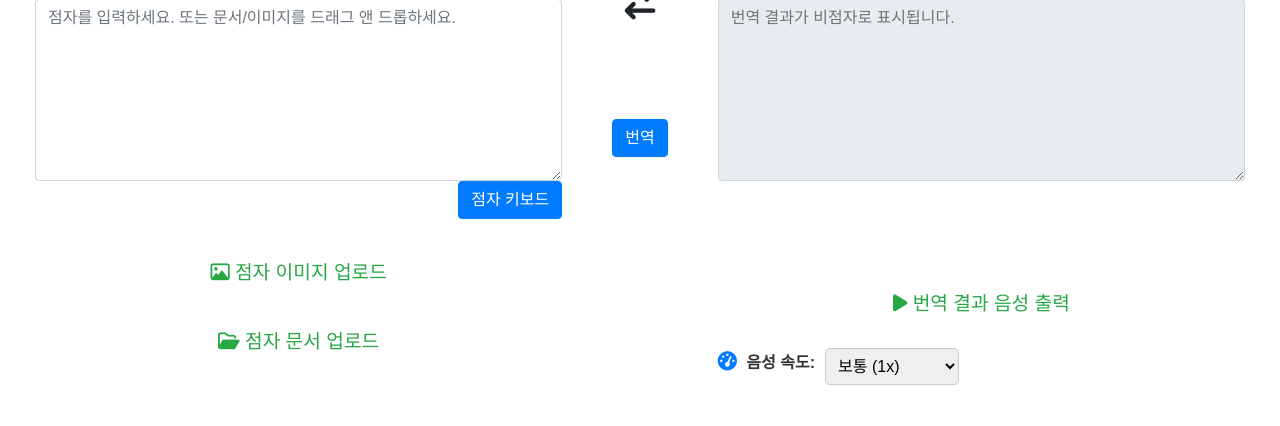
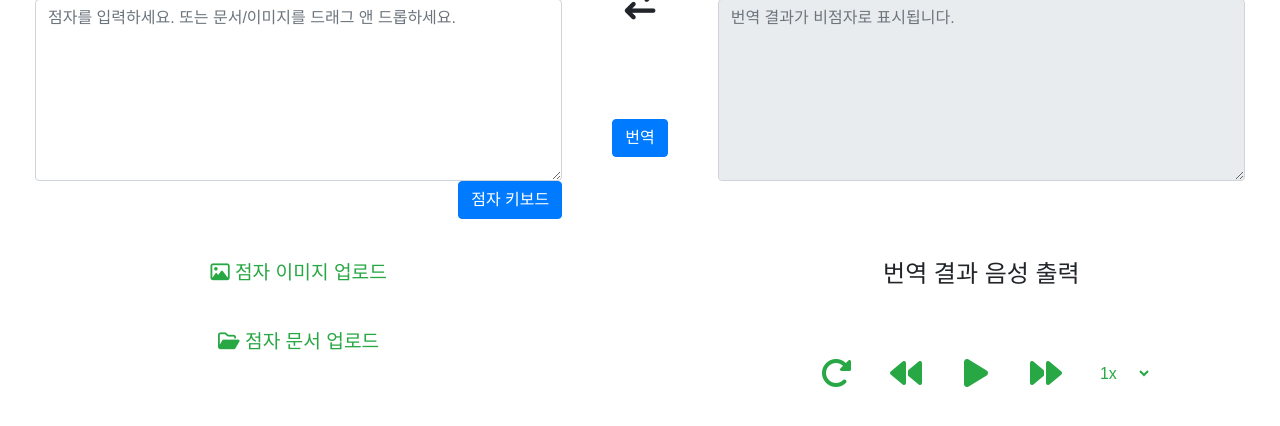
Before and after one commit to eomeuije/vision_bridge, a Flask app: template src/main/resources/templates/index.html in a window 1280 px wide. Shown: the part 200-626 px from the top of the page. Run offline with Flask 2, Linux system fonts and the light colour scheme; the template is opened without the code that fills it, so the values that code supplies are empty; some libraries are stand-ins or nearby versions.

Commit message:
tts update(reset, pause, forward, backward)

```diff
--- a/src/main/resources/static/styles.css
+++ b/src/main/resources/static/styles.css
@@ -171,31 +171,56 @@ textarea {
     }
 }
 
-/* 음성 속도 스타일 */
-.voice-settings {
-    margin-top: 20px;
+/* 음성 스타일 */
+.output-header {
+    display: none;
+    text-align: center;
+    font-size: 1.2rem;
+    font-weight: bold;
+    margin-top: -20px;
+}
+
+.tts-controls {
+    display: none;
+    justify-content: center;  /* 버튼을 한 줄로 중앙 정렬 */
+    align-items: center;  /* 버튼 내부 아이콘도 중앙 정렬 */
+    gap: 20px;  /* 버튼 사이 여백 */
+    margin-top: 10px;
+}
+
+.tts-button {
+    background: none;  /* 배경 없애기 */
+    border: none;  /* 테두리 제거 */
+    font-size: 2rem;  /* 아이콘 크기 */
+    color: #28a745;  /* 기본 초록색 */
+    cursor: pointer;  /* 클릭 가능하게 설정 */
+    transition: color 0.2s;
+    outline: none;  /* 포커스 시 테두리 없애기 */
     display: flex;
     align-items: center;
-    gap: 10px;
+    justify-content: center;
+    width: 50px;  /* 버튼 크기 동일하게 설정 */
+    height: 50px;
 }
 
-.voice-settings label {
-    font-size: 1rem;
-    font-weight: bold;
-    color: #333;
+.tts-button:hover {
+    color: #218838;  /* 마우스 올리면 색 변경 */
 }
 
-.voice-settings select {
-    padding: 8px;
-    border-radius: 5px;
-    border: 1px solid #ccc;
-    font-size: 1rem;
+.tts-button:focus {
+    outline: none;  /* 클릭 후에도 테두리 없애기 */
 }
 
-.voice-settings i {
-    margin-right: 5px;
-    color: #007bff;
-    font-size: 1.2rem;
+/* 속도 조절 드롭다운 정렬 */
+.tts-dropdown {
+    border: none;
+    font-size: 1rem;
+    cursor: pointer;
+    padding: 5px;
+    background-color: white;
+    color: #28a745;
+    border-radius: 5px;
+    height: 40px;
 }
 
 /* 가상 키보드 팝업 */
--- a/src/main/resources/templates/index.html
+++ b/src/main/resources/templates/index.html
@@ -95,22 +95,32 @@
                 <button id="downloadButton" class="shared-button" aria-label="BRF 파일 다운로드" tabindex="13" style="visibility: hidden;">
                     <i class="fa-regular fa-circle-down"></i> BRF 다운로드
                 </button>
-                <!-- 음성 출력 버튼 -->
-                <button id="voiceButton" class="shared-button" aria-label="번역 결과 음성 출력" tabindex="14">
-                    <i class="fa-solid fa-play"></i> 번역 결과 음성 출력
-                </button>
-            </div>
-            <!-- 음성 속도 버튼 -->
-            <div class="voice-settings">
-                <label for="voiceRate">
-                    <i class="fa-solid fa-tachometer-alt"></i> 음성 속도:
-                </label>
-                <select id="voiceRate" class="form-select">
-                    <option value="0.5">느림 (0.5x)</option>
-                    <option value="1" selected>보통 (1x)</option>
-                    <option value="1.5">빠름 (1.5x)</option>
-                    <option value="2">매우 빠름 (2x)</option>
-                </select>
+                <!-- tts-->
+                <div class="output-header">
+                    <h4>번역 결과 음성 출력</h4>
+                </div>
+
+                <!-- 음성 컨트롤 버튼 -->
+                <div class="tts-controls">
+                    <button id="resetButton" class="tts-button">
+                        <i class="fa-solid fa-rotate-right"></i>
+                    </button>
+                    <button id="rewindButton" class="tts-button">
+                        <i class="fa-solid fa-backward"></i>
+                    </button>
+                    <button id="playPauseButton" class="tts-button">
+                        <i class="fa-solid fa-play"></i>
+                    </button>
+                    <button id="skipButton" class="tts-button">
+                        <i class="fa-solid fa-forward"></i>
+                    </button>
+                    <select id="voiceRate" class="tts-dropdown">
+                        <option value="0.5">0.5x</option>
+                        <option value="1" selected>1x</option>
+                        <option value="1.5">1.5x</option>
+                        <option value="2">2x</option>
+                    </select>
+                </div>
             </div>
         </div>
     </div>
@@ -187,6 +197,7 @@
         updateImageUploadButton();
         updateDocumentUploadButton();
         updateBRFButton();
+        updateTTSButton();
         updateKeyboardButton();
         closeKeyboard();
     }
@@ -464,24 +475,138 @@
     });
 
     // 음성 출력 버튼
-    document.getElementById('voiceButton').addEventListener('click', function () {
-        const text = document.getElementById('outputText').value; // 출력 텍스트 가져오기
-        const rate = parseFloat(document.getElementById('voiceRate').value); // 선택된 음성 속도
-        console.log('선택된 음성 속도:', rate);
+    window.onload = function() {
+        updateTTSButton();
+    };
 
-        if (text) {
-            const speech = new SpeechSynthesisUtterance(text);
-            speech.lang = 'ko-KR';
-            speech.rate = rate; // 사용자 선택 속도 적용
-            console.log('적용된 음성 속도:', speech.rate);
-            window.speechSynthesis.speak(speech);
-        } else {
-            alert('번역 결과가 없습니다.');
+    function updateTTSButton() {
+        const ttsControls = document.querySelector('.tts-controls'); // 전체 TTS 컨트롤
+        const ttsHeader = document.querySelector('.output-header'); // "번역 결과 음성 출력" 제목
+
+        if (ttsControls && ttsHeader) {
+            if (isBrailleToText) {
+                ttsControls.style.display = 'flex'; // TTS 버튼 보이기
+                ttsHeader.style.display = 'block'; // 제목 보이기
+            } else {
+                ttsControls.style.display = 'none'; // TTS 버튼 숨기기
+                ttsHeader.style.display = 'none'; // 제목 숨기기
+            }
         }
+    }
+
+    // TTS 컨트롤 변수
+    let isPlaying = false; // 현재 재생 상태
+    let utterance = null;  // 현재 실행 중인 음성 객체
+    let currentPosition = 0; // 현재까지 읽은 텍스트 길이
+    let textContent = ""; // 전체 읽을 텍스트
+
+    // TTS 재생/정지 버튼
+    document.getElementById('playPauseButton').addEventListener('click', function () {
+        let text = document.getElementById('outputText').value; // 읽을 텍스트 가져오기
+        let rate = parseFloat(document.getElementById('voiceRate').value); // 속도 설정
+        let playButton = document.getElementById('playPauseButton'); // 버튼 참조
+        let playIcon = playButton.querySelector('i'); // 버튼 안의 아이콘 참조
+
+        if (text.trim() === "") {
+            console.warn("TTS 재생할 텍스트가 없습니다!");
+            return;
+        }
+
+        // 기존 음성이 재생 중이면 멈춤
+        if (isPlaying) {
+            window.speechSynthesis.cancel();
+            console.log("음성 정지됨");
+            playIcon.classList.remove("fa-stop");
+            playIcon.classList.add("fa-play");
+            isPlaying = false;
+            return;
+        }
+
+        // 새롭게 재생해야 하는 경우
+        textContent = text;
+        startTTS(textContent, currentPosition, rate);
+    });
+
+    // 특정 위치부터 실행하는 함수
+    function startTTS(text, position, rate) {
+        let playButton = document.getElementById('playPauseButton');
+        let playIcon = playButton.querySelector('i');
+
+        // 현재 위치에서 남은 텍스트만 가져오기
+        let textToRead = text.substring(position);
+
+        // 새로운 음성 객체 생성
+        utterance = new SpeechSynthesisUtterance(textToRead);
+        utterance.rate = rate; // 음성 속도 설정
+        utterance.lang = 'ko-KR'; // 한국어 설정
+
+        // 음성 진행 중 문자의 위치 업데이트
+        utterance.onboundary = function (event) {
+            currentPosition = position + event.charIndex; // 현재 읽은 문자의 인덱스 업데이트
+            console.log(`현재 위치 업데이트: ${currentPosition}`);
+        };
+
+        // 음성이 끝나면 상태 초기화
+        utterance.onend = function () {
+            console.log("음성 재생 종료됨");
+            playIcon.classList.remove("fa-stop");
+            playIcon.classList.add("fa-play");
+            isPlaying = false;
+        };
+
+        // 음성 재생
+        window.speechSynthesis.speak(utterance);
+        isPlaying = true;
+
+        // 버튼 아이콘 변경 (재생 → 정지)
+        playIcon.classList.remove("fa-play");
+        playIcon.classList.add("fa-stop");
+    }
+
+    // 앞으로 5초 이동 버튼
+    document.getElementById('skipButton').addEventListener('click', function () {
+        if (!isPlaying || !utterance) return;
+
+        // 기존 음성 중지
+        window.speechSynthesis.cancel();
+
+        // 5초 후 위치로 이동
+        let newPosition = Math.min(currentPosition + 30, textContent.length); // 30자 = 약 5초
+
+        // 새로운 위치에서 다시 음성 재생
+        startTTS(textContent, newPosition, parseFloat(document.getElementById('voiceRate').value));
+    });
+
+    // 뒤로 5초 이동 버튼
+    document.getElementById('rewindButton').addEventListener('click', function () {
+        if (!isPlaying || !utterance) return;
+
+        // 기존 음성 중지
+        window.speechSynthesis.cancel();
+
+        // 5초 전 위치로 이동
+        let newPosition = Math.max(currentPosition - 30, 0); // 30자 = 약 5초
+
+        // 새로운 위치에서 다시 음성 재생
+        startTTS(textContent, newPosition, parseFloat(document.getElementById('voiceRate').value));
+    });
+
+    // TTS 초기화
+    document.getElementById('resetButton').addEventListener('click', function () {
+        // 기존 음성 중지
+        window.speechSynthesis.cancel();
+        // 현재 읽은 위치 초기화
+        currentPosition = 0;
+        // 버튼 상태 초기화
+        let playButton = document.getElementById('playPauseButton');
+        let playIcon = playButton.querySelector('i');
+        playIcon.classList.remove("fa-stop");
+        playIcon.classList.add("fa-play");
+        isPlaying = false;
     });
 
     // 점자 가상 키보드
-    let brailleMap = { //flask-ai/braille_map.json 연계해서 사용예정
+    let brailleMap = {
         "000000": " ",
         "000001": "⠠",
         "000010": "⠐",
```
